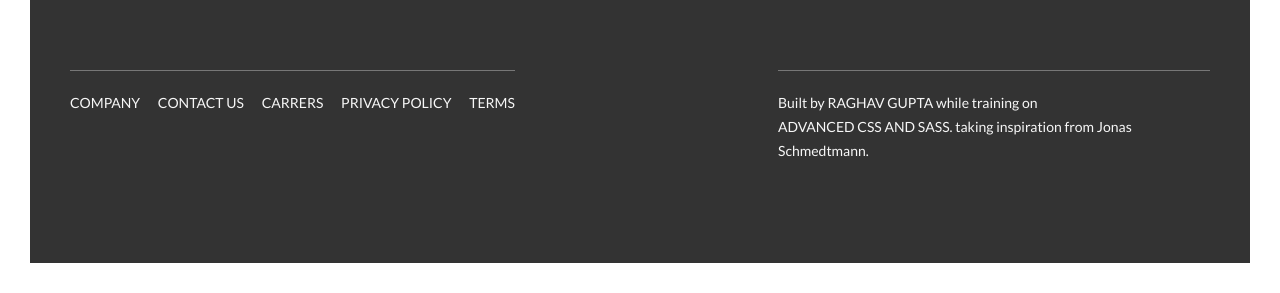
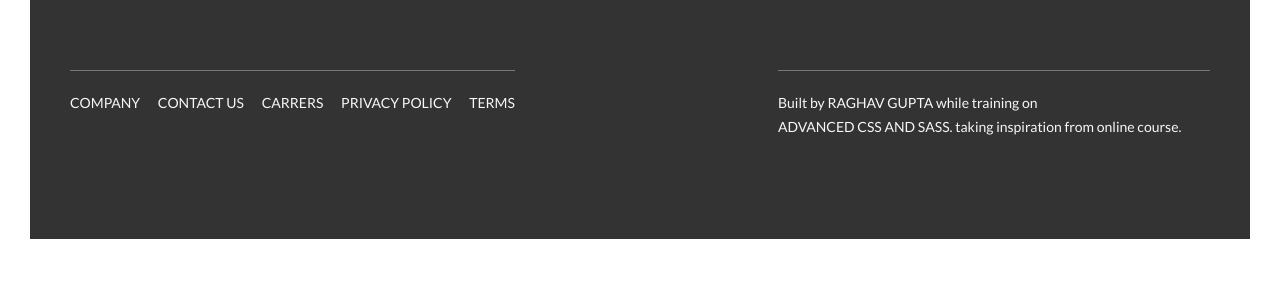
Before and after one commit to raghav11211/wanderlust.github.io, a website: page index.html in a window 1280 px wide. Shown: the part 5934-6227 px from the top of the page. After the commit the page ends 6203 px from the top, so only its background shows below. Drawn offline with Linux system fonts and the light colour scheme.

Commit message:
Update index.html

```diff
--- a/index.html
+++ b/index.html
@@ -391,7 +391,7 @@
                 <div class="col-1-of-2">
                     <p class="footer__copyright">
                         Built by <a href="#" class="footer__link">RAGHAV GUPTA</a> while training on <a href="#" class="footer__link">Advanced CSS and Sass</a>.
-                        taking inspiration from Jonas Schmedtmann.
+                        taking inspiration from online course.
                     </p>
                 </div>
             </div>
```
